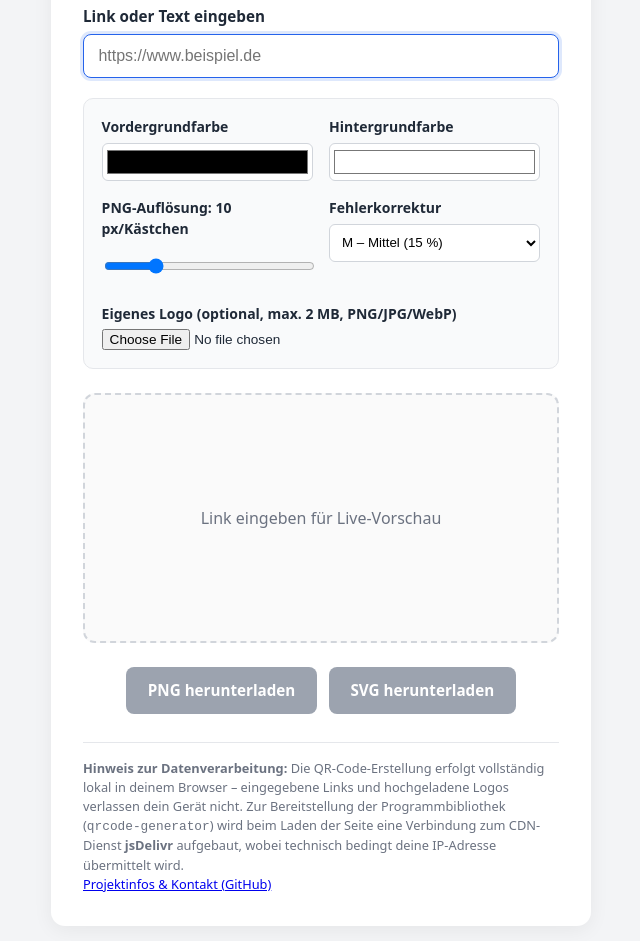
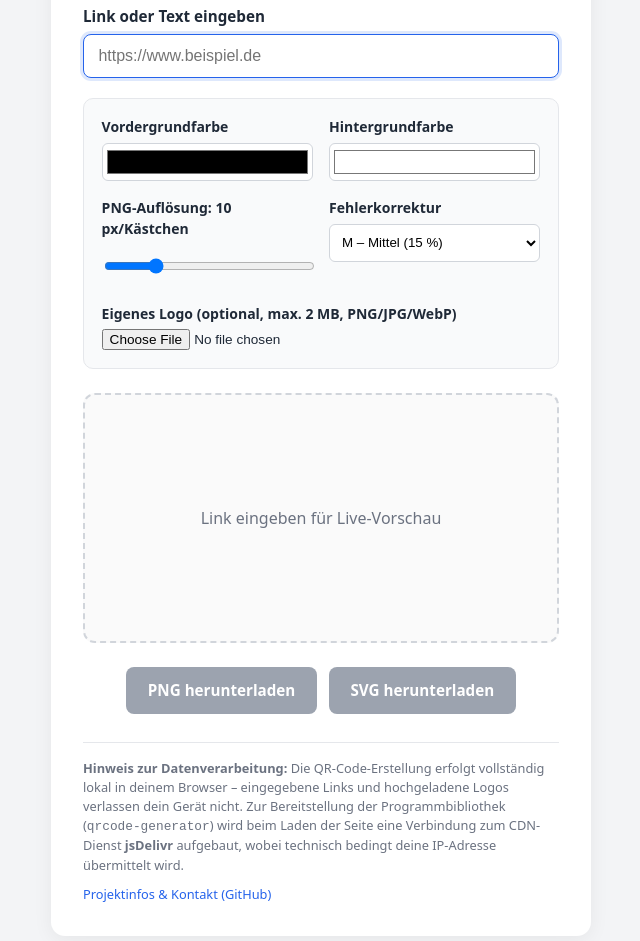
Before and after one commit to sozpaed/qr-generator, a plain HTML site: page index.html in a window 1280 px wide. Shown: the part 123-1064 px from the top of the page, without its empty margins (319-959 px from the left). Drawn offline with nearby package versions, Linux system fonts and the light colour scheme.

Commit message:
modified:   css/style.css

```diff
--- a/css/style.css
+++ b/css/style.css
@@ -245,3 +245,17 @@ button.clear-btn:hover {
         padding: 1.25rem;
     }
 }
+
+.privacy-note .footer-links {
+    margin-top: 0.65rem;
+}
+
+.privacy-note a {
+    color: #2563eb;
+    text-decoration: none;
+    font-weight: 500;
+}
+
+.privacy-note a:hover {
+    text-decoration: underline;
+}
```
